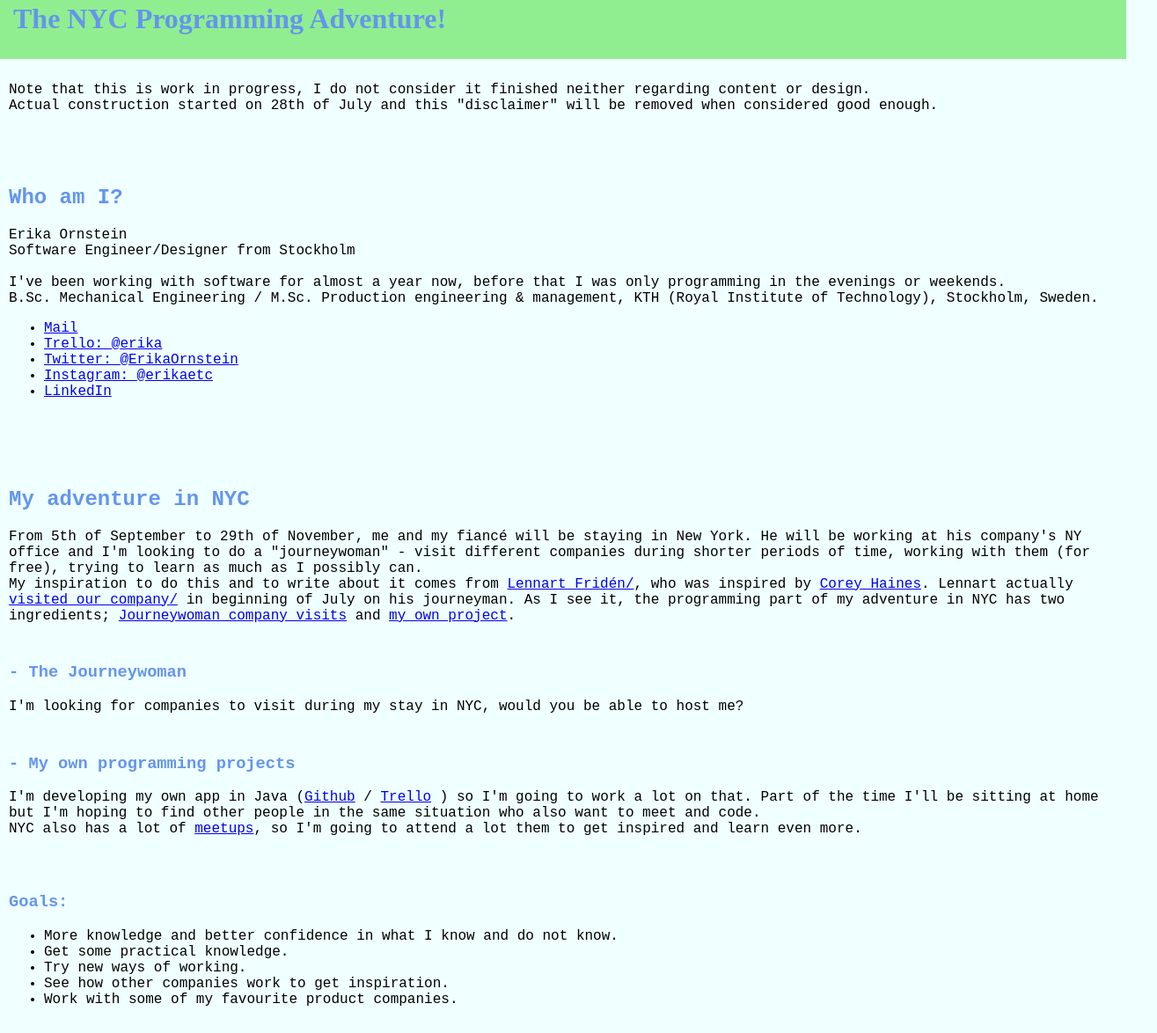
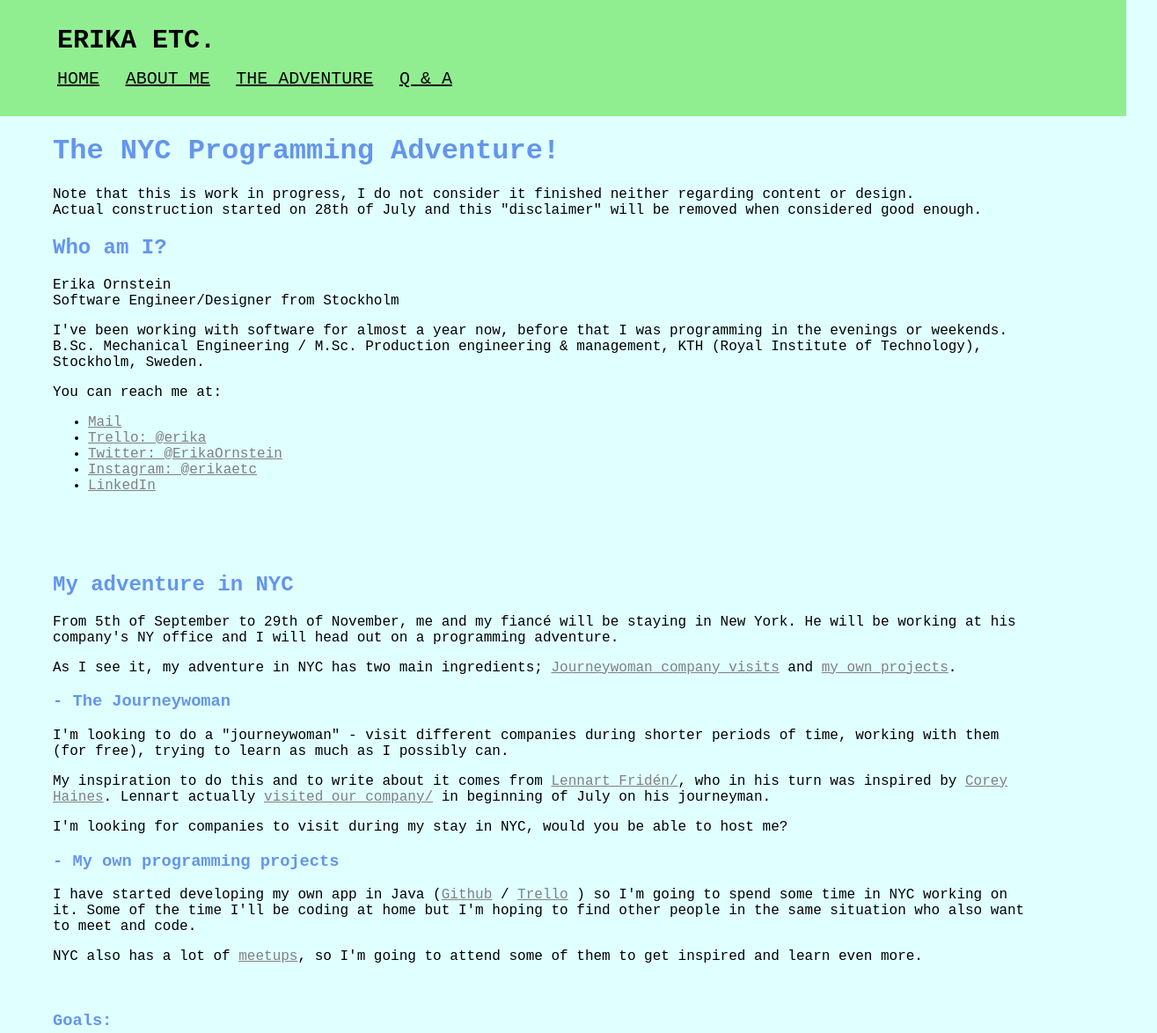
Before and after one commit to erorcodes/erorcodes.github.io, a plain HTML site: page index.html in a window 1280 px wide. Shown: the part 31-1205 px from the top of the page at 88% size, 1315 px wide, since content can reach past the window. Drawn offline with Linux system fonts and the light colour scheme.

Commit message:
Some small changes in the text. Added Q&A. Small changes in css too.

```diff
--- a/index.html
+++ b/index.html
@@ -1,6 +1,8 @@
 <!doctype html>
 <html>
 <title>The NYC Programming Adventure</title>
+
+
 <head>
     <meta charset="UTF-8">
     <meta name="author" content="Erika Ornstein">
@@ -8,13 +10,14 @@
     <link rel="stylesheet" href="style.css">
 </head>
 
+
 <body>
 
-
-
 <div class="top_bar">
-<!--
     <div id="menu">
+        <p>
+            Erika etc.
+        </p>
         <ul>
             <li><a href="#top">Home</a></li>
             <li><a href="#about">About me</a></li>
@@ -22,34 +25,36 @@
             <li><a href="#q_n_a">Q & A</a></li>
         </ul>
     </div>
--->
+</div>
+
+<div class="container">
     <div id="header">
         <h1> The NYC Programming Adventure!</h1>
     </div>
-</div>
 
 
-<div class="container" id="disclaimer">
+    <div id="disclaimer">
         <p>
             Note that this is work in progress, I do not consider it finished neither regarding content or design.
             <br>
             Actual construction started on 28th of July and this "disclaimer" will be removed when considered good enough.
         </p>
-
-    <br>
-    <br>
     </div>
 
 
 
-<div class="container" id="about">
+    <div id="about">
         <h2>Who am I?</h2>
         <p>
             Erika Ornstein<br>
             Software Engineer/Designer from Stockholm<br>
-        <br>
-        I've been working with software for almost a year now, before that I was only programming in the evenings or weekends.<br>
+        </p>
+        <p>
+            I've been working with software for almost a year now, before that I was programming in the evenings or weekends.<br>
             B.Sc. Mechanical Engineering / M.Sc. Production engineering & management, KTH (Royal Institute of Technology), Stockholm, Sweden.
+        </p>
+        <p>
+            You can reach me at:
         </p>
         <ul>
             <li><a href="mailto:keiwra@gmail.com">Mail</a></li>
@@ -65,44 +70,49 @@
     </div>
 
 
-
-<div id="content">
-    <div class="container" id="the_adventure">
+    <div class="content">
+        <div id="the_adventure">
             <h2> My adventure in NYC </h2>
             <p>
                 From 5th of September to 29th of November, me and my fiancé will be staying in New York. He will be working at his company's NY office
-            and I'm looking to do a "journeywoman" - visit different companies during shorter periods of time, working with them (for free), trying
-            to learn as much as I possibly can.
-            <br>
-            My inspiration to do this and to write about it comes from <a href="http://codecoupled.org/2015/05/06/announcing-my-journeymanship/">Lennart Fridén/</a>,
-            who was inspired by <a href="http://www.techhumans.com/2012/07/27/interview-with-corey-haines-august-2011/">Corey Haines</a>. Lennart actually
-            <a href="http://codecoupled.org/2015/07/08/journeyman-transmode/">visited our company/</a> in beginning of July on his journeyman.
-
-            As I see it, the programming part of my adventure in NYC has two ingredients; <a href="#journey_woman">Journeywoman company visits</a> and <a href="#what_else">my own project</a>.
+                and I will head out on a programming adventure.
+            </p>
+            <p>
+                As I see it, my adventure in NYC has two main ingredients; <a href="#journey_woman">Journeywoman company visits</a> and <a href="#what_else">my own projects</a>.
             </p>
 
         </div>
 
-    <div class="container" id="journey_woman">
+        <div id="journey_woman">
             <h3> - The Journeywoman</h3>
+            <p>
+                I'm looking to do a "journeywoman" - visit different companies during shorter periods of time, working with them (for free), trying
+                to learn as much as I possibly can.
+            </p>
+            <p>
+                My inspiration to do this and to write about it comes from <a href="http://codecoupled.org/2015/05/06/announcing-my-journeymanship/">Lennart Fridén/</a>,
+                who in his turn was inspired by <a href="http://www.techhumans.com/2012/07/27/interview-with-corey-haines-august-2011/">Corey Haines</a>. Lennart actually
+                <a href="http://codecoupled.org/2015/07/08/journeyman-transmode/">visited our company/</a> in beginning of July on his journeyman.
+            </p>
             <p>
                 I'm looking for companies to visit during my stay in NYC, would you be able to host me?
             </p>
         </div>
 
-    <div class="container" id="what_else">
+        <div id="what_else">
             <h3> - My own programming projects </h3>
             <p>
-            I'm developing my own app in Java (<a href="https://github.com/erikaetc/outfitplanner">Github</a> / <a href="https://trello.com/b/zGglMdzd/outfitplanner">Trello</a> )
-            so I'm going to work a lot on that. Part of the time I'll be sitting at home but I'm hoping to find other people in the same situation who also want to meet and code.
-            <br>
-            NYC also has a lot of <a href="http://www.meetup.com/">meetups</a>, so I'm going to attend a lot them to get inspired and learn even more.
+                I have started developing my own app in Java (<a href="https://github.com/erikaetc/outfitplanner">Github</a> / <a href="https://trello.com/b/zGglMdzd/outfitplanner">Trello</a> )
+                so I'm going to spend some time in NYC working on it. Some of the time I'll be coding at home but I'm hoping to find other people in the same situation who also want to meet and code.
+            </p>
+            <p>
+                NYC also has a lot of <a href="http://www.meetup.com/">meetups</a>, so I'm going to attend some of them to get inspired and learn even more.
             </p>
 
             <br>
         </div>
 
-    <div class="container" id="goals">
+        <div id="goals">
             <h3> Goals: </h3>
             <p>
             <ul>
@@ -115,19 +125,18 @@
             </p>
 
             <br>
-        <br>
         </div>
     </div>
 
-<!--
-
-<div id="q_n_a">
-    <div class="container">
+    <div class="q_n_a">
         <h2> Q&A: </h2>
 
         <h3> Why NYC? </h3>
         <p>
-            My fiancé, who is also working as a software developer, got a chance to spend some time at <a href="http://www.trioptima.com/contact/offices/New-York.html">their NYC office</a>.
+            Well, first of all: NYC is an awesome city. I went there in 2002 with my parents and have always wanted to go back to experience it as an adult (I was 16 back then).
+        </p>
+        <p>
+            Now my fiancé (who is also working as a software developer) got a chance to spend some time at <a href="http://www.trioptima.com/contact/offices/New-York.html">their NYC office</a>.
         </p>
 
         <h3> Are you unemployed? </h3>
@@ -143,29 +152,26 @@
         <h3> Will you work in NYC? </h3>
         <p>
             No, because of multiple reasons. We are going on a ESTA via the Visa Waiver program, which forbids me to work in USA during our stay.
-            But I would love to do <a href="#journey_woman">unpaid internships</a> at some companies!
+            But I would love to spend some time <a href="#journey_woman">with "unpaid internships" at some companies</a>!
         </p>
 
         <h3> But how will you pay for living and food and...stuff?! </h3>
         <p>
-            Savings & salary (in Sweden you get money also while on vacation and 1/3 of my time is on vacation) pay for food, training and entertainment, and my fiancé's company is paying for our apartment.
+            I have been saving for this trip plus I get my vacation salary (in Sweden you get money also while on vacation and 1/3 of my time is on vacation), so that'll be paying for food, transportation,
+            training and entertainment. Since we're going through my fiancé's company they are organizing our living.
         </p>
 
-        <h3> ... </h3>
+        <h3> So will you be coding all the time? </h3>
         <p>
-            At home I do a lot of different sports and exercising since I'm into modern pentathlon. This will of course continue in New York as well;
-            I'm joining a fencing club and will be out discovering the streets of New York in my running shoes.
+            A lot of the time but not all the time! At home I do a lot of different sports and exercising since I'm into modern pentathlon. This will of course continue in New York as well;
+            I'm joining a fencing club and will be out discovering the streets of New York in my running shoes. Plus there's a lot to see so I'll keep myself busy!
         </p>
 
         <br>
-        <br>
-        <br>
     </div>
 </div>
--->
 
-<footer>
-    <p>Contact information: </p>
+<div class="footer">
     <ul>
         <li><a href="mailto:keiwra@gmail.com">Mail</a></li>
         <li><a href="https://trello.com/erika">Trello: @erika</a></li>
@@ -173,7 +179,7 @@
         <li><a href="https://instagram.com/erikaetc/">Instagram: @erikaetc</a></li>
         <li><a href="https://se.linkedin.com/in/erikaornstein">LinkedIn</a></li>
     </ul>
-</footer>
+</div>
 
 </body>
 </html>
--- a/style.css
+++ b/style.css
@@ -1,29 +1,57 @@
+/* GENERAL STYLING */
+
 body {
-    margin-right: auto;
-    margin-left: auto;
-    background-color: azure;
+    margin: 0px;
+    font-family: "Courier New", Courier, monospace;
+    background-color: lightcyan;
+}
+h1, h2, h3 {
+    color: cornflowerblue;
+}
+p {
+    font-family: "Courier New", Courier, monospace;
+}
+a {
+    color: grey;
 }
 
-h1 {
-    color: cornflowerblue;
+
+/* CLASS STYLING */
+
+.container {
+    padding-left: 60px;
+    padding-right: 100px;
 }
 
-h2 {
-    color: cornflowerblue;
+.top_bar, .footer {
+    padding: 15px;
+    background-color: lightgreen;
+    text-transform: uppercase;
+}
+.top_bar p {
+    font-size: 30px;
+    position: relative;
+    top: 15px;
+    left: 50px;
+    font-weight: bold;
+}
+.top_bar a, .footer a {
+    color: black;
+    font-size: 20px;
+    padding: 10px;
+}
+.top_bar li, .footer li {
+    display: inline;
 }
 
-h3 {
-    color: cornflowerblue;
+.content {
+}
+.q_n_a {
 }
 
-.top_bar{
-    background-color: lightgreen;
-    padding: 5px 15px;
-    margin-bottom: 5px;
-    width: auto;
+
+/* ID STYLING */
+
+#disclaimer {
+
 }
-
-.container {
-    font-family: "Courier New", Courier, monospace;
-    padding: 5px 10px;
-}
```
Also changed, not shown: images/bg-new-york-night.jpg (deleted). Lines whose indentation alone changed are shown as unchanged.
